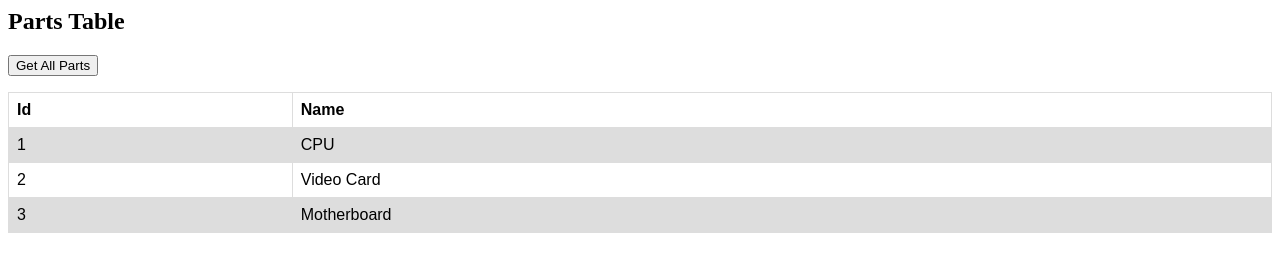
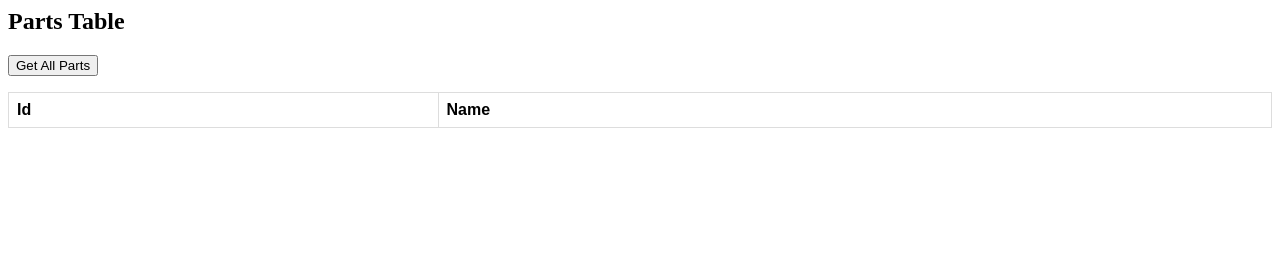
Before and after one commit to nancy134/cloudcomputing, a plain HTML site: page parts1.html in a window 1280 px wide. Drawn offline with Linux system fonts and the light colour scheme.

Commit message:
Update parts1.html

```diff
--- a/parts1.html
+++ b/parts1.html
@@ -13,7 +13,6 @@
       <th>Id</th>
       <th>Name</th>
     </tr>
-    <tr><td>1</td><td>CPU</td></tr><tr><td>2</td><td>Video Card</td></tr><tr><td>3</td><td>Motherboard</td></tr>
   </tbody>
 </table>
 </body>
```
